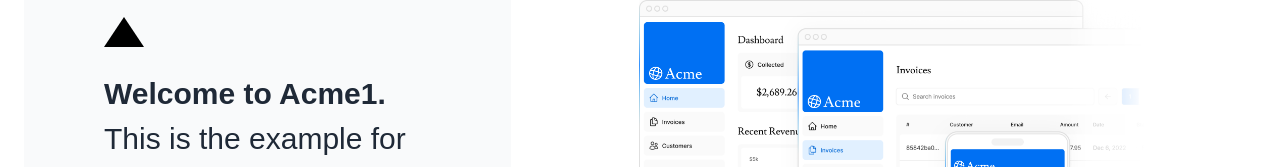
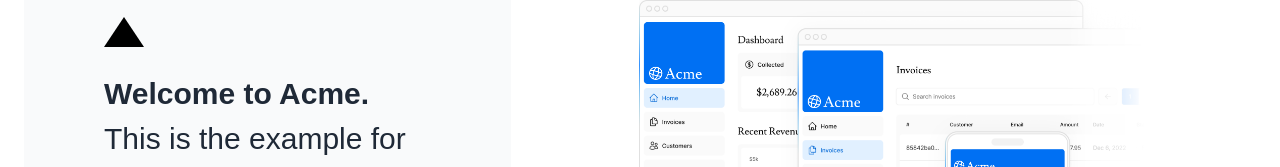
Before and after one commit to nuttapongnextzy/nut-nextjs-dashboard, a Next.js app: page / in a window 1280 px wide. Shown: the part 320-487 px from the top of the page. Built offline with nearby package versions, Linux system fonts and the light colour scheme; a web font is replaced by a local one.

Commit message:
Revert "Update page.tsx"
This reverts commit f963067d73951ff1a4b553f59968f3f3064f6135.

```diff
--- a/app/page.tsx
+++ b/app/page.tsx
@@ -15,7 +15,7 @@
         <div className="flex flex-col justify-center gap-6 rounded-lg bg-gray-50 px-6 py-10 md:w-2/5 md:px-20">
           <div className={styles.shape} />
           <p className={`${lusitana.className} text-xl text-gray-800 md:text-3xl md:leading-normal`}>
-            <strong>Welcome to Acme1.</strong> This is the example for the{' '}
+            <strong>Welcome to Acme.</strong> This is the example for the{' '}
             <a href="https://nextjs.org/learn/" className="text-blue-500">
               Next.js Learn Course
             </a>
```
